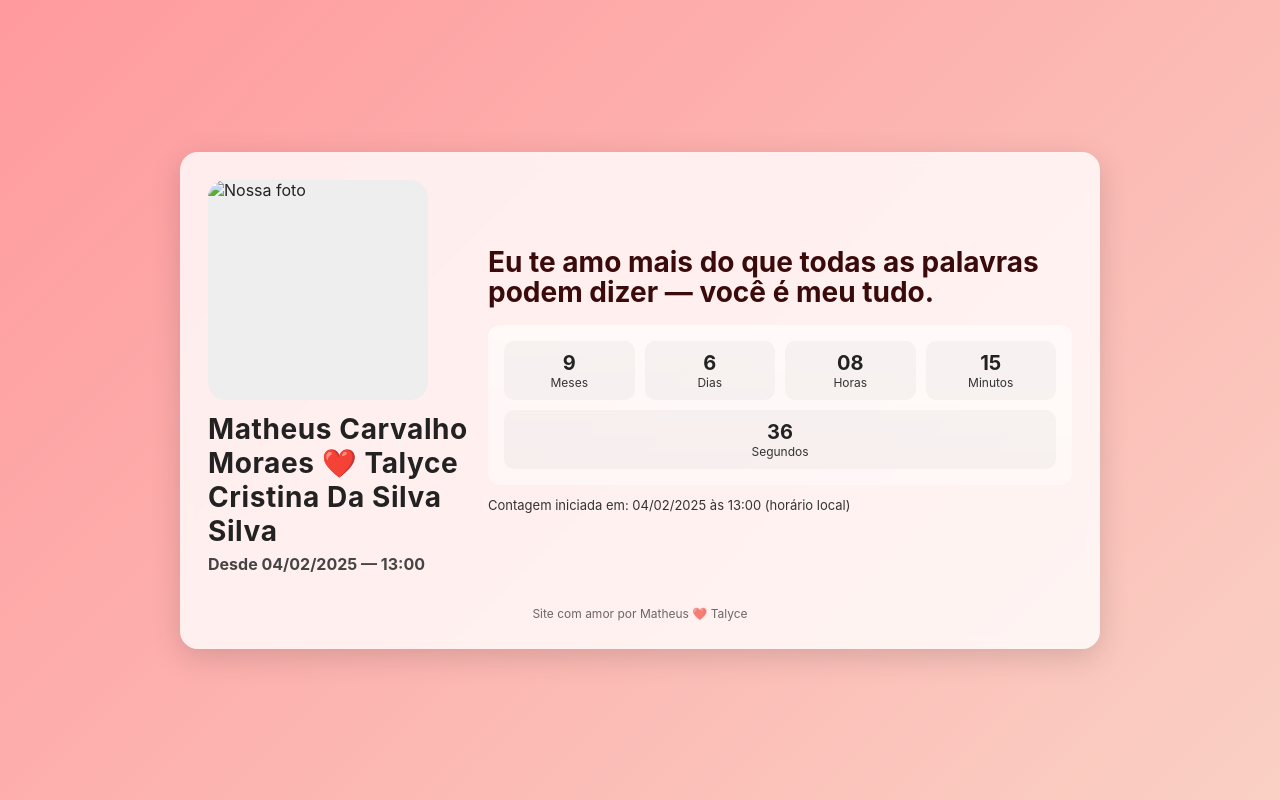
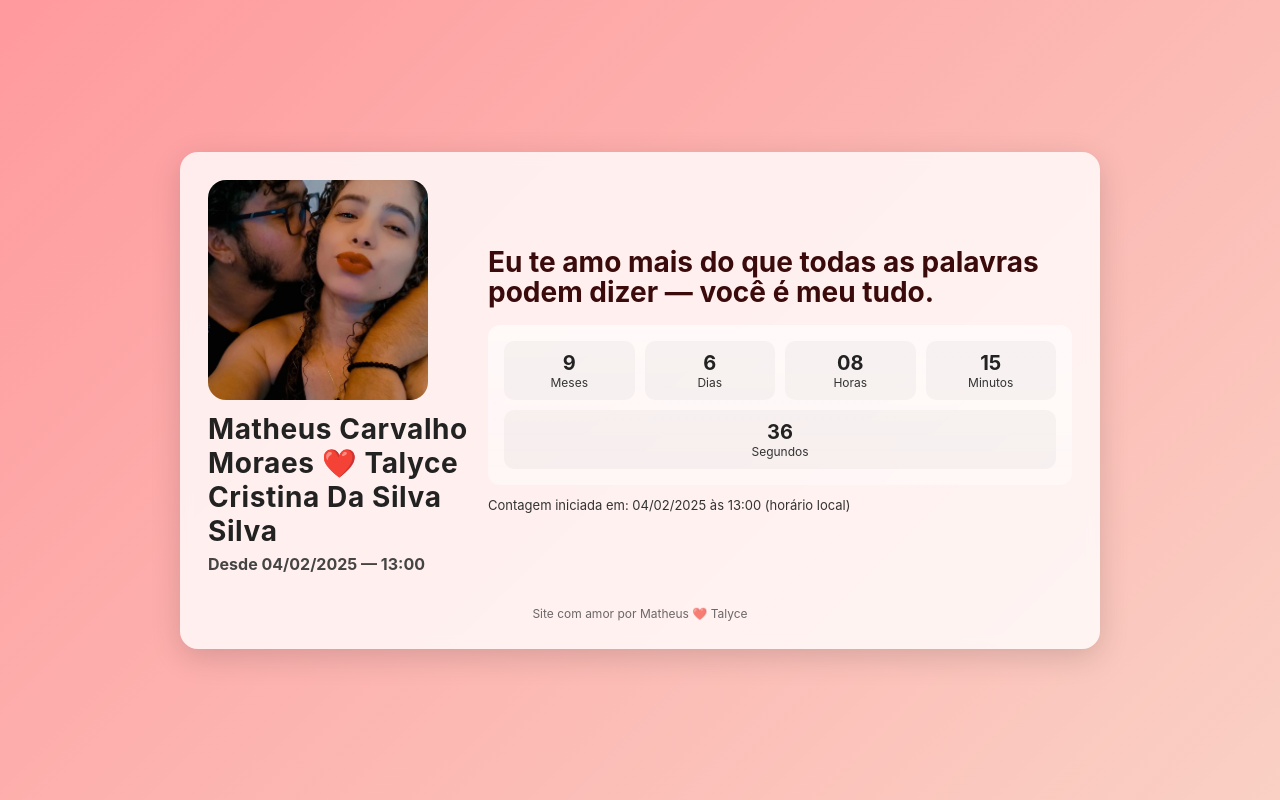
Before and after one commit to ffsakura35-art/namoro-site, a plain HTML site: page index.html in a window 1280 px wide. Drawn offline with Linux system fonts and the light colour scheme.

Commit message:
Update index.html

```diff
--- a/index.html
+++ b/index.html
@@ -29,7 +29,7 @@
   <main class="wrap" role="main">
     <div>
       <div class="photo" id="photoBox" title="Nossa foto">
-        <img id="couplePhoto" src="../site namoro/1db98b17-82d5-44e8-8fbf-d252d5bf742c.JPG" alt="Nossa foto">
+        <img id="couplePhoto" src="1db98b17-82d5-44e8-8fbf-d252d5bf742c.JPG" alt="Nossa foto">
       </div>
       <div class="names" style="margin-top:12px">
         <h1 id="namesTitle">Matheus Carvalho Moraes ❤️ Talyce Cristina Da Silva Silva</h1>
```
